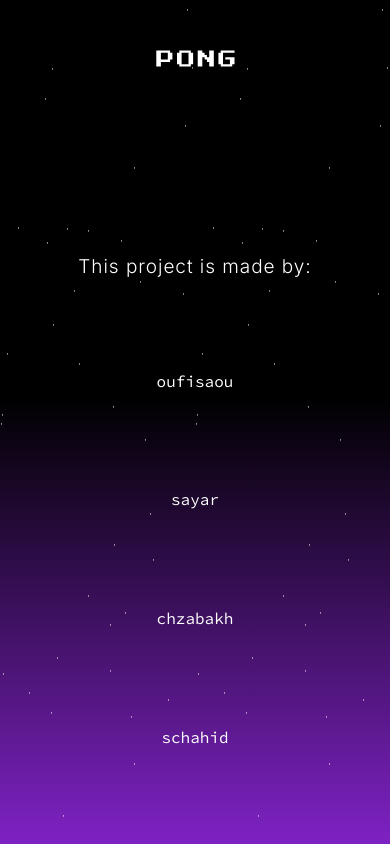
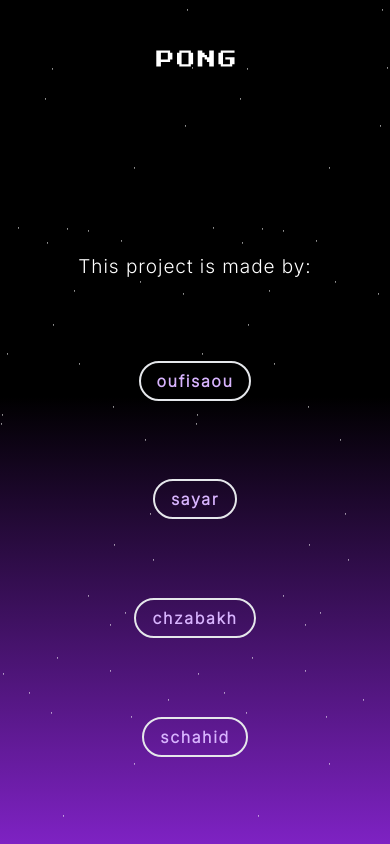
Before and after one commit to chzabakh/last_tr, a Next.js app: page /about in a window 390 px wide. Built offline with nearby package versions, Linux system fonts and the light colour scheme.

Commit message:
about small

```diff
--- a/src/pages/about.tsx
+++ b/src/pages/about.tsx
@@ -56,8 +56,8 @@ const About = () => {
               </div>
             ))}
             {contributers.map((member) => (
-              <div className="mb-4 sm:hidden" key={member.id}>
-                <Link href={member.github} className="hover:text-purple-500">{member.name}</Link>
+              <div className="mb-4 sm:hidden hover:text-purple-500 font-inter font-bold  tracking-widest " key={member.id}>
+                <Link href={member.github} target="blank" className="hover:text-purple-500 border-2 px-4 py-2  rounded-full text-purple-300">{member.name}</Link>
               </div>
             ))}
           </div>
```
